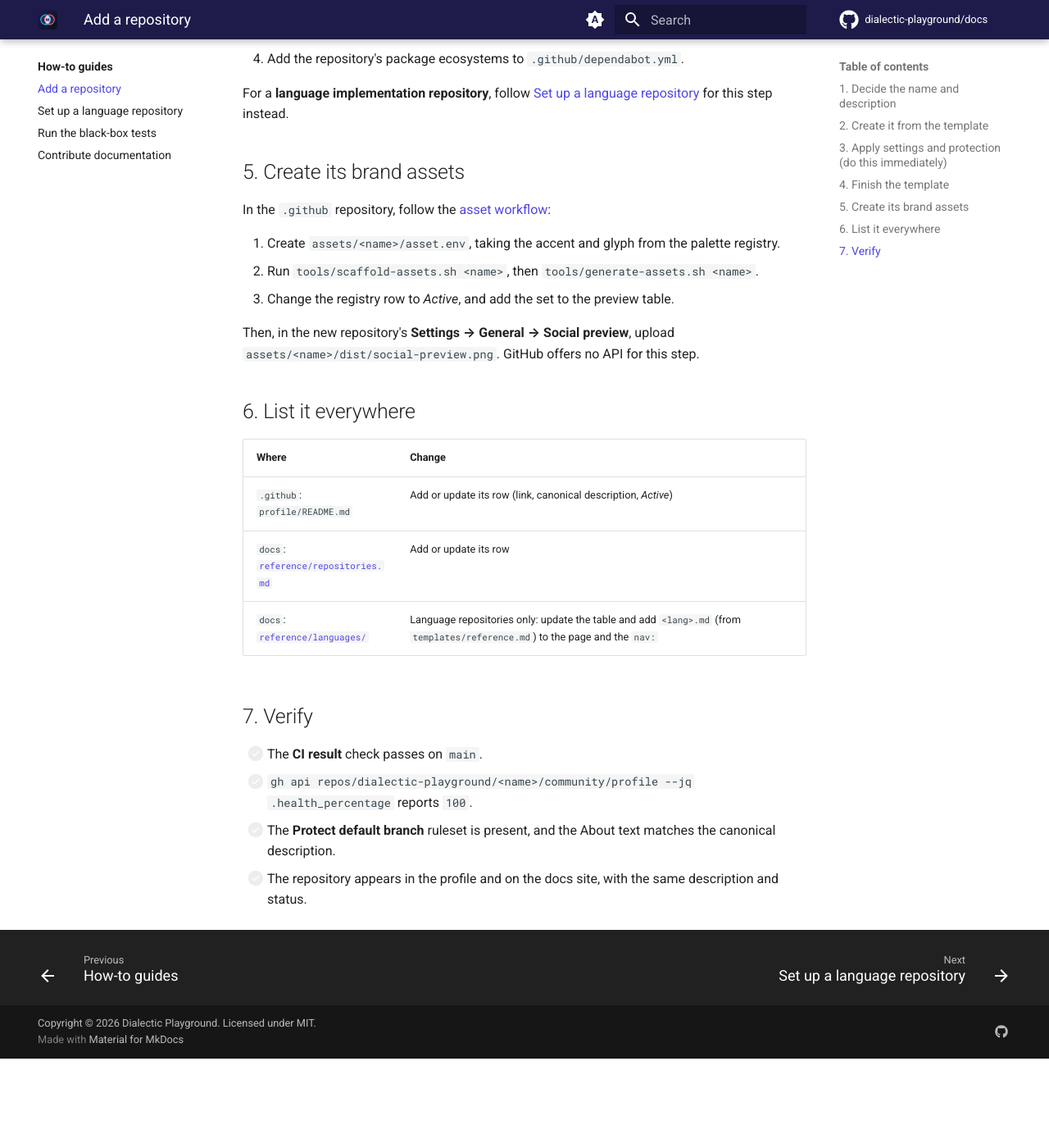
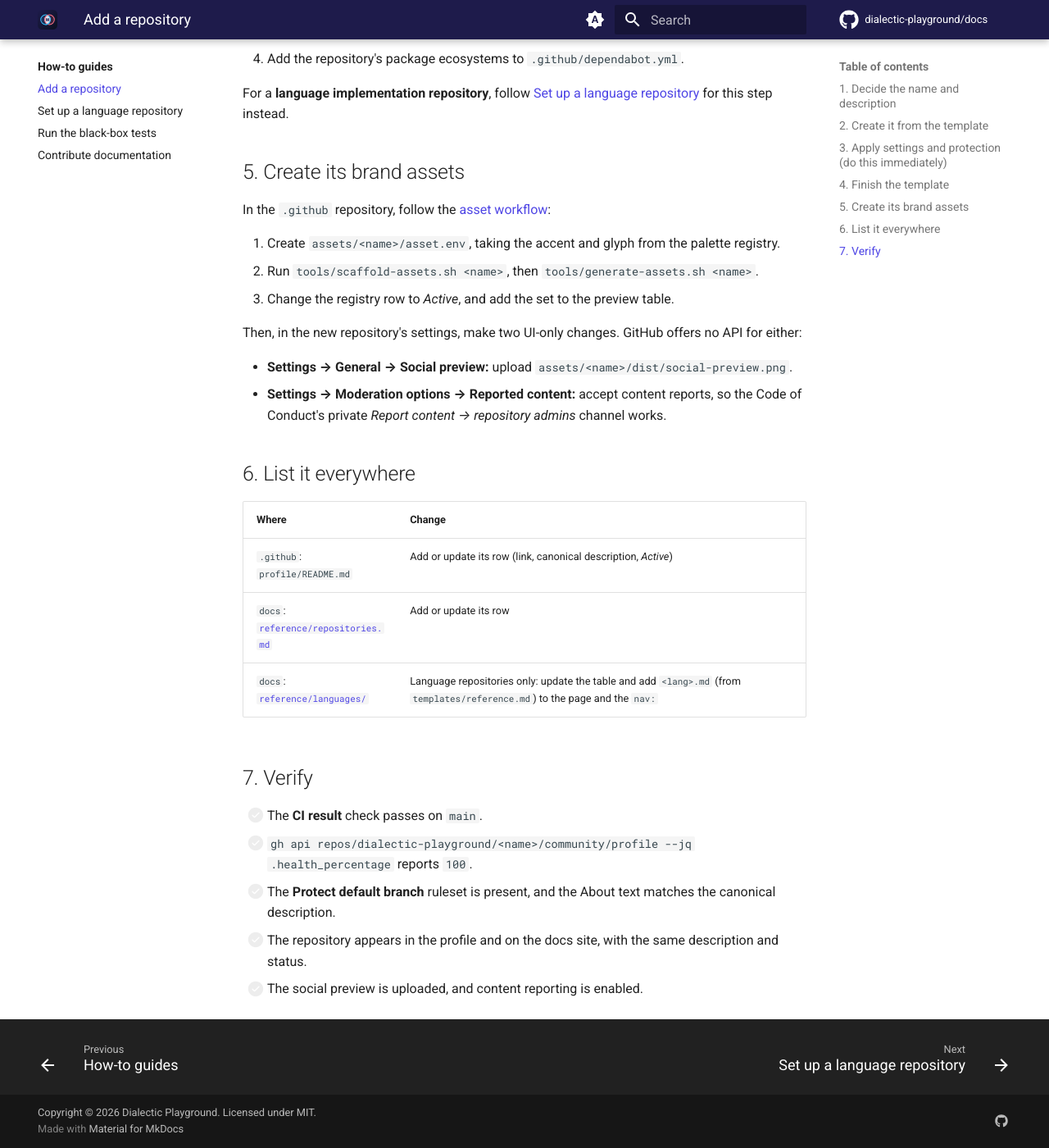
Before and after one commit to dialectic-playground/docs, an MkDocs documentation site: the page built from docs/how-to/add-a-repository.md, in a window 1280 px wide and 1400 px high, scrolled down 1490 px. Shown: the whole window at 82% size. Built offline with MkDocs 1.6.1 and Material for MkDocs 9.7.7, drawn with Linux system fonts in a browser that asks for light colours; comment, search, counter and statistics services are not loaded; before the commit the page ends 2781 px from its top, so only the background shows below that.

Commit message:
docs(how-to): add the UI-only content reporting step to Add a repository (#5)
Signed-off-by: Brandon Perkins <bdperkin@gmail.com>
Co-authored-by: Claude Opus 5.5 <noreply@anthropic.com>

```diff
--- a/docs/how-to/add-a-repository.md
+++ b/docs/how-to/add-a-repository.md
@@ -71,8 +71,12 @@ In the `.github` repository, follow the
 2. Run `tools/scaffold-assets.sh <name>`, then `tools/generate-assets.sh <name>`.
 3. Change the registry row to *Active*, and add the set to the preview table.
 
-Then, in the new repository's **Settings → General → Social preview**, upload
-`assets/<name>/dist/social-preview.png`. GitHub offers no API for this step.
+Then, in the new repository's settings, make two UI-only changes. GitHub offers no API for
+either:
+
+- **Settings → General → Social preview:** upload `assets/<name>/dist/social-preview.png`.
+- **Settings → Moderation options → Reported content:** accept content reports, so the
+  Code of Conduct's private *Report content → repository admins* channel works.
 
 ## 6. List it everywhere
 
@@ -90,3 +94,4 @@ Then, in the new repository's **Settings → General → Social preview**, uploa
       canonical description.
 - [ ] The repository appears in the profile and on the docs site, with the same description
       and status.
+- [ ] The social preview is uploaded, and content reporting is enabled.
```
